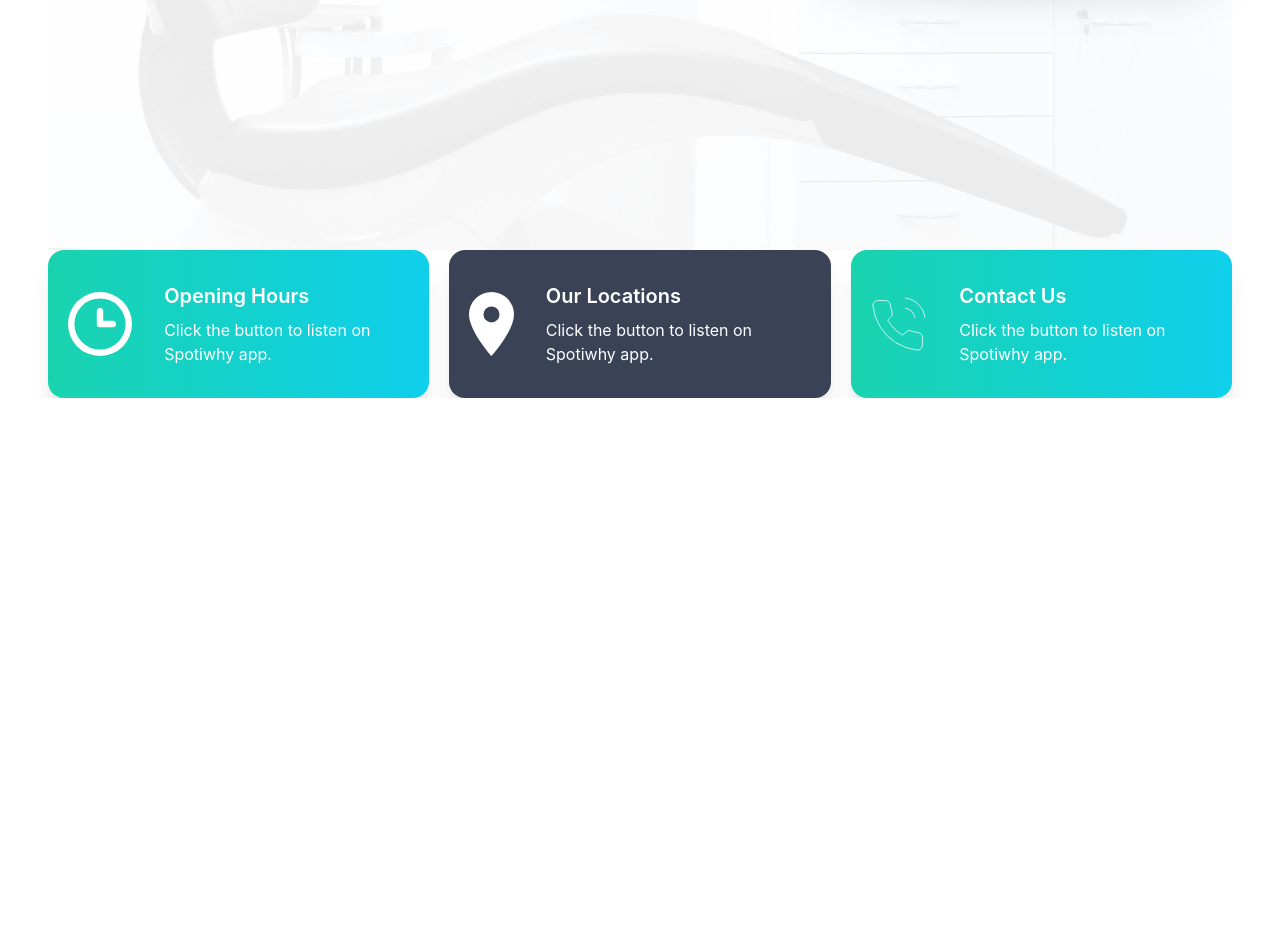
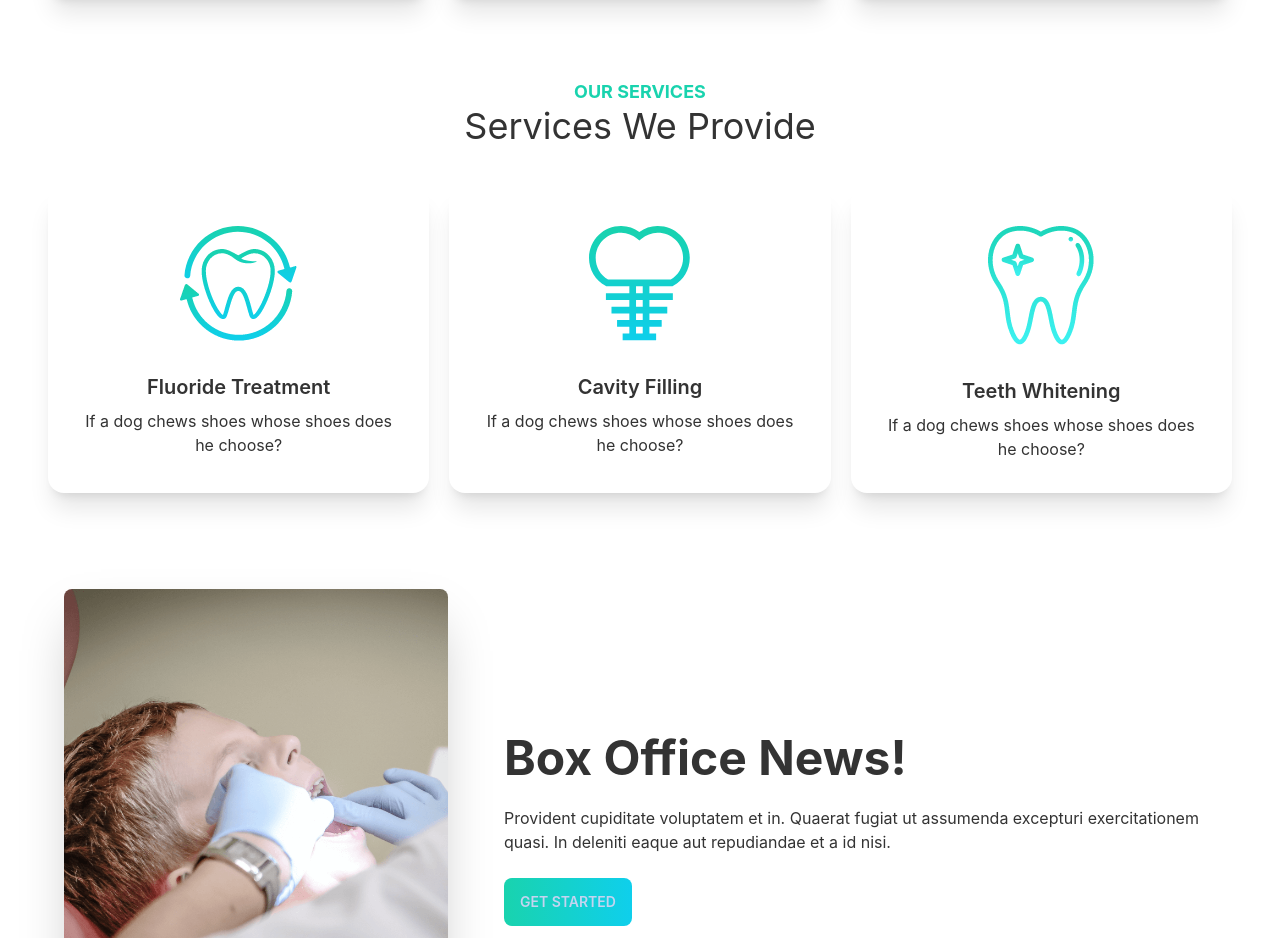
Before and after one commit to rakibul-wdp/doctors-portal, a React (Create React App) app: page / in a window 1280 px wide. Shown: the part 614-1552 px from the top of the page. Before the commit the page ends 1012 px from the top, so only its background shows below. Built offline with nearby package versions, Linux system fonts and the light colour scheme.

Commit message:
add services and care section without seeing video

```diff
--- a/src/Pages/Home/Banner.js
+++ b/src/Pages/Home/Banner.js
@@ -4,7 +4,7 @@ import background from '../../assets/images/bg.png';
 
 const Banner = () => {
   return (
-    <div className='hero min-h-screen' style={{ backgroundImage: `url(${background})` }}>
+    <div className='hero min-h-[50vh]' style={{ backgroundImage: `url(${background})` }}>
       <div className='hero-content flex-col lg:flex-row-reverse'>
         <img className='max-w-sm rounded-lg shadow-2xl' src={chair} alt='' />
         <div>
--- /dev/null
+++ b/src/Pages/Home/Care.js
@@ -0,0 +1,22 @@
+import React from 'react';
+import treatment from '../../assets/images/treatment.png';
+
+const Care = () => {
+  return (
+    <div className='hero min-h-[50vh]'>
+      <div className='hero-content flex-col lg:flex-row'>
+        <img src={treatment} className='max-w-sm rounded-lg shadow-2xl' alt='' />
+        <div className='ml-10'>
+          <h1 className='text-5xl font-bold'>Box Office News!</h1>
+          <p className='py-6'>
+            Provident cupiditate voluptatem et in. Quaerat fugiat ut assumenda excepturi exercitationem quasi. In
+            deleniti eaque aut repudiandae et a id nisi.
+          </p>
+          <button className='btn bg-gradient-to-r from-secondary to-primary border-none'>Get Started</button>
+        </div>
+      </div>
+    </div>
+  );
+};
+
+export default Care;
--- a/src/Pages/Home/Home.js
+++ b/src/Pages/Home/Home.js
@@ -1,12 +1,16 @@
 import React from 'react';
 import Banner from './Banner';
+import Care from './Care';
 import Info from './Info';
+import Services from './Services';
 
 const Home = () => {
   return (
     <div>
       <Banner />
       <Info />
+      <Services />
+      <Care />
     </div>
   );
 };
--- /dev/null
+++ b/src/Pages/Home/Service.js
@@ -0,0 +1,17 @@
+import React from 'react';
+
+const Service = ({ img, cardTitle }) => {
+  return (
+    <div className='card bg-base-100 shadow-xl'>
+      <figure className='px-10 pt-10'>
+        <img src={img} alt='Shoes' className='rounded-xl' />
+      </figure>
+      <div className='card-body items-center text-center'>
+        <h2 className='card-title'>{cardTitle}</h2>
+        <p>If a dog chews shoes whose shoes does he choose?</p>
+      </div>
+    </div>
+  );
+};
+
+export default Service;
--- /dev/null
+++ b/src/Pages/Home/Services.js
@@ -0,0 +1,23 @@
+import React from 'react';
+import Service from './Service';
+import fluoride from '../../assets/images/fluoride.png';
+import cavity from '../../assets/images/cavity.png';
+import whitening from '../../assets/images/whitening.png';
+
+const Services = () => {
+  return (
+    <section className='my-20'>
+      <div className='text-center mb-10'>
+        <h3 className='uppercase font-bold text-secondary text-lg'>Our Services</h3>
+        <p className='text-4xl'>Services We Provide</p>
+      </div>
+      <div className='grid grid-cols-1 lg:grid-cols-3 gap-5'>
+        <Service img={fluoride} cardTitle={'Fluoride Treatment'} />
+        <Service img={cavity} cardTitle={'Cavity Filling'} />
+        <Service img={whitening} cardTitle={'Teeth Whitening'} />
+      </div>
+    </section>
+  );
+};
+
+export default Services;
```
